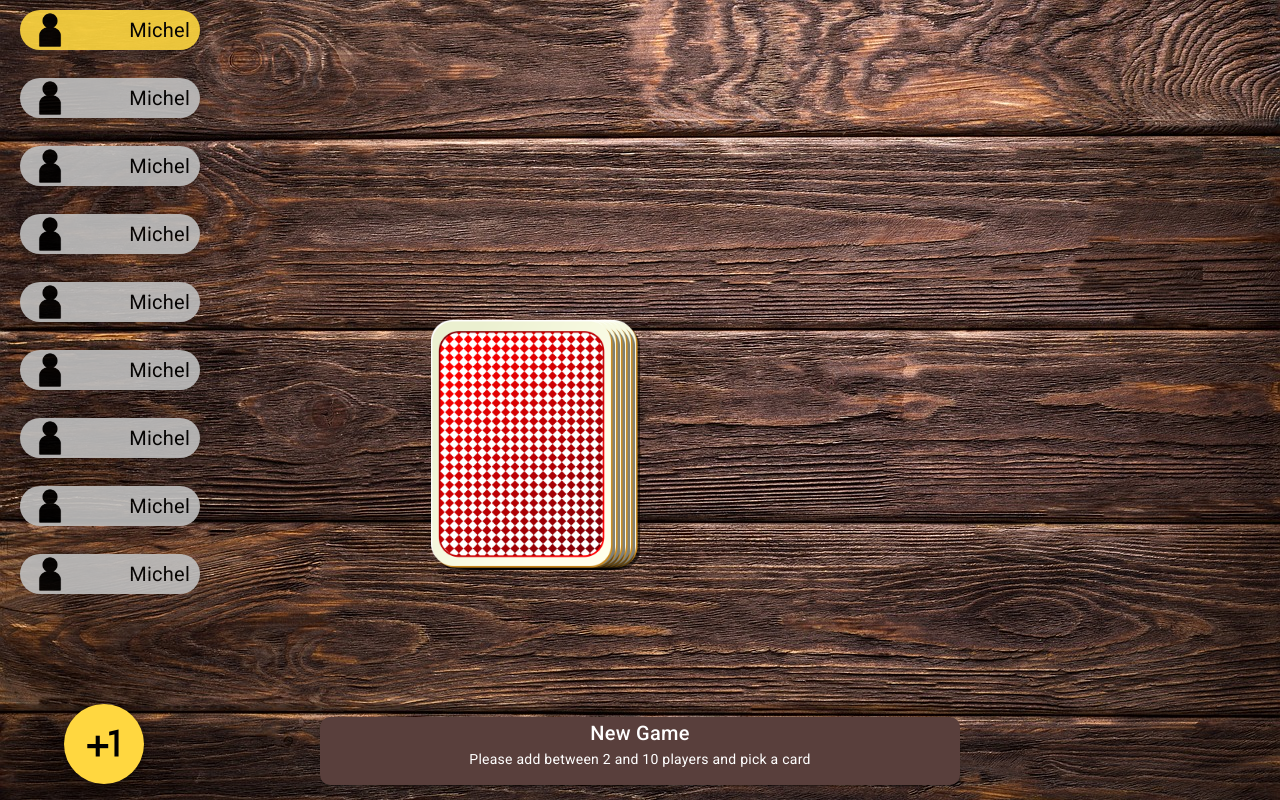
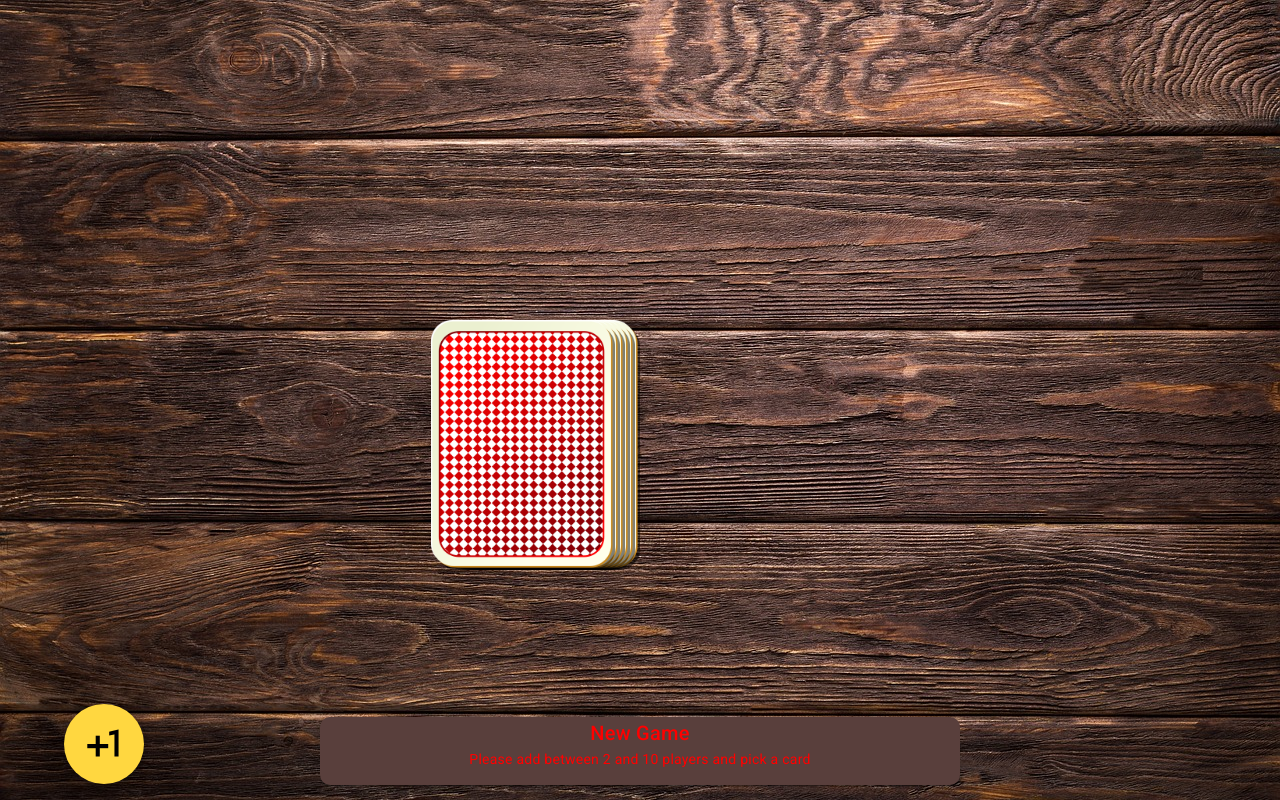
Before and after one commit to michaelwoelfel/ring-of-fire, an Angular app in the folder ringoffire/: page /game in a window 1280 px wide. Built offline with nearby package versions, Linux system fonts and the light colour scheme.

Commit message:
first playable game

```diff
--- a/ringoffire/src/app/game-description/game-description.component.html
+++ b/ringoffire/src/app/game-description/game-description.component.html
@@ -1,4 +1,4 @@
-<mat-card   class="game-description">
+<mat-card [class.show-alert]="!this.readyToStart"   class="game-description">
     <mat-card-title>{{ card ? title : 'New Game'}}</mat-card-title>
     <mat-card-content>{{ card ? description : 'Please add between 2 and 10 players and pick a card' }}</mat-card-content>
   </mat-card>
--- a/ringoffire/src/app/game-description/game-description.component.scss
+++ b/ringoffire/src/app/game-description/game-description.component.scss
@@ -21,6 +21,11 @@
 
 }
 
+.show-alert {
+    color: red !important;
+  }
+
+
 
 @media only screen and (max-width: 500px) {
 
--- a/ringoffire/src/app/game-description/game-description.component.ts
+++ b/ringoffire/src/app/game-description/game-description.component.ts
@@ -28,6 +28,7 @@ export class GameDescriptionComponent implements OnInit, OnChanges{
 
   title:string = '';
   description:string = '';
+  readyToStart = false;
 
   @Input() card: string = "";
 
--- a/ringoffire/src/app/game/game.component.scss
+++ b/ringoffire/src/app/game/game.component.scss
@@ -1,3 +1,7 @@
+.show-alert {
+    color: red !important;
+  }
+
 .playboard {
     background-image: url("../../assets/img/wood.jpg");
     background-size: cover;
@@ -45,9 +49,7 @@
 
 
 
-.show-alert {
-  color: red !important;;
-}
+
 
 .hide-top-card{
     display: none!important;
--- a/ringoffire/src/app/game/game.component.ts
+++ b/ringoffire/src/app/game/game.component.ts
@@ -2,15 +2,20 @@ import { Component, OnInit } from '@angular/core';
 import { Game } from 'src/models/game';
 import {MatDialog} from '@angular/material/dialog';
 import { DialogAddPlayerComponent } from '../dialog-add-player/dialog-add-player.component';
+import { ViewChild } from '@angular/core';
+import { GameDescriptionComponent } from 'src/app/game-description/game-description.component';
+
+
 
 @Component({
   selector: 'app-game',
   templateUrl: './game.component.html',
   styleUrls: ['./game.component.scss']
+
 })
 export class GameComponent implements OnInit {
   pickCardAnimation = false;
-  readyToStart = true;
+  readyToStart = false;
   currentCard: string = '';
   screenWidth = window.innerWidth;
   game: Game;
@@ -18,12 +23,15 @@ export class GameComponent implements OnInit {
   constructor(public dialog: MatDialog) {
     this.game = new Game();
 
+
   }
 
   ngOnInit(): void {
     this.newGame();
 
+
   }
+  @ViewChild(GameDescriptionComponent, { static: false }) gameDescription!: GameDescriptionComponent;
 
   newGame() {
     this.game = new Game();
@@ -31,16 +39,19 @@ export class GameComponent implements OnInit {
 
   pickCard() {
     if (this.game.players.length >= 2) {
-      this.readyToStart = true;
+      this.gameDescription.readyToStart = true;
+
     const card = this.game.stack.pop();
     if (card !== undefined && !this.pickCardAnimation) {
+
       this.currentCard = card;
       this.playAudio();
       this.pickCardAnimation = true;
     }
     this.pushCurrentCard();
   }else {
-    this.readyToStart = false;
+    this.gameDescription.readyToStart = false;
+
   }
   }
 
--- a/ringoffire/src/models/game.ts
+++ b/ringoffire/src/models/game.ts
@@ -1,5 +1,5 @@
 export class Game {
-    public players: string[] = ['Michel','Michel','Michel','Michel','Michel','Michel','Michel','Michel','Michel',];
+    public players: string[] = [];
     public stack: string[] = [];
     public playedCard: string[] = [];
     public currentPlayer: number = 0;
```
